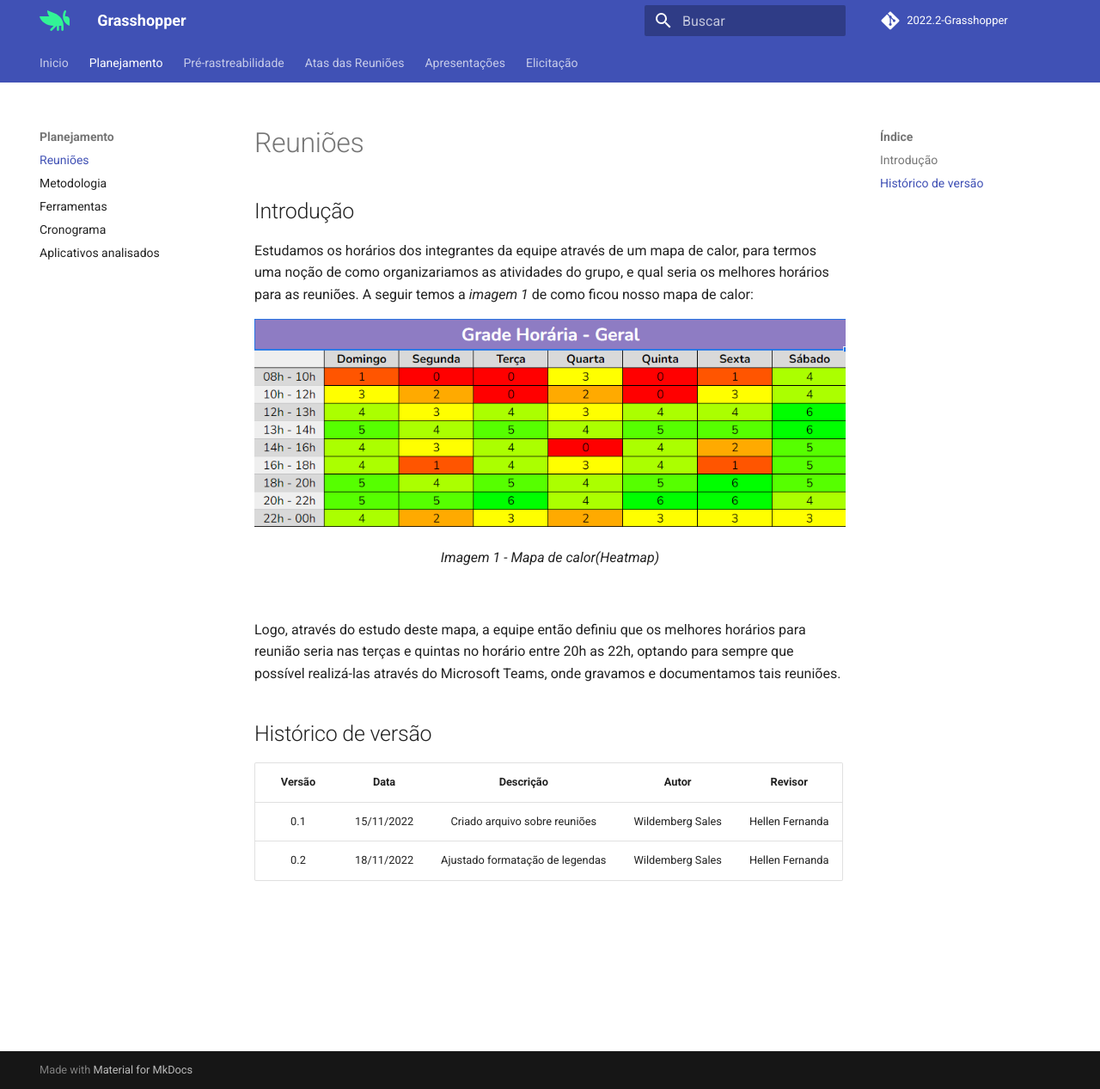
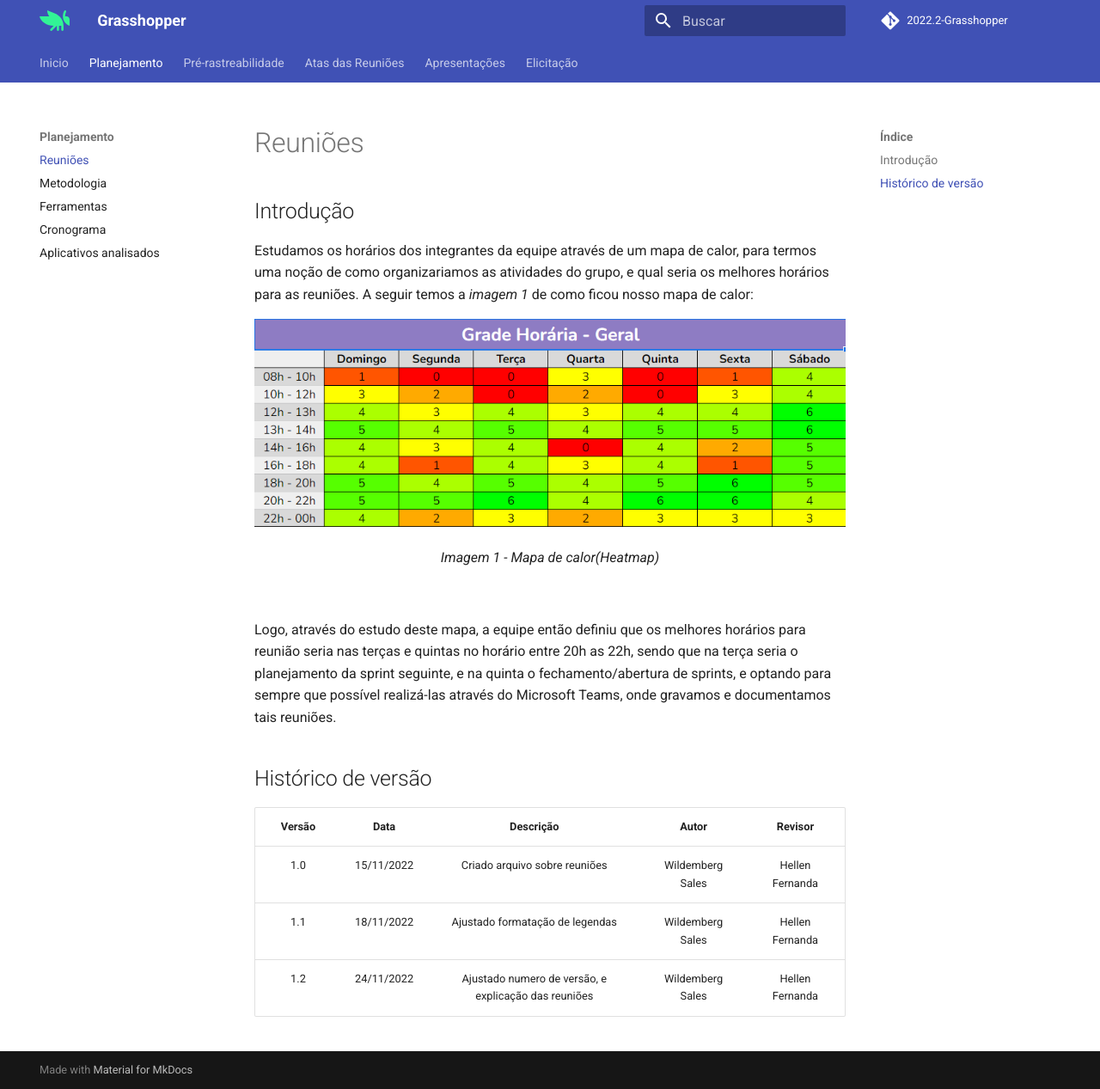
Before and after one commit to Requisitos-de-Software/2022.2-Grasshopper, an MkDocs documentation site: the page built from docs/planejamento/reunioes.md, in a window 1280 px wide and 1267 px high. Shown: the whole window at 86% size. Built offline with MkDocs 1.6.1 and Material for MkDocs 9.7.7, drawn with Linux system fonts in a browser that asks for light colours; comment, search, counter and statistics services are not loaded.

Commit message:
Ajustado numero de versão, e explicação das reuniões

```diff
--- a/docs/planejamento/reunioes.md
+++ b/docs/planejamento/reunioes.md
@@ -10,10 +10,11 @@
 
 </br>
 
-Logo, através do estudo deste mapa, a equipe então definiu que os melhores horários para reunião seria nas terças e quintas no horário entre 20h as 22h, optando para sempre que possível realizá-las através do Microsoft Teams, onde gravamos e documentamos tais reuniões.
+Logo, através do estudo deste mapa, a equipe então definiu que os melhores horários para reunião seria nas terças e quintas no horário entre 20h as 22h, sendo que na terça seria o planejamento da sprint seguinte, e na quinta o fechamento/abertura de sprints, e optando para sempre que possível realizá-las através do Microsoft Teams, onde gravamos e documentamos tais reuniões.
 
 ## Histórico de versão
 | Versão | Data | Descrição  | Autor        | Revisor |
 | :-----: | :----: | :----------: | :------------: | :--------: |
-| 0.1 | 15/11/2022 | Criado arquivo sobre reuniões | Wildemberg Sales | Hellen Fernanda |
-| 0.2 | 18/11/2022 | Ajustado formatação de legendas | Wildemberg Sales | Hellen Fernanda |
+| 1.0 | 15/11/2022 | Criado arquivo sobre reuniões | Wildemberg Sales | Hellen Fernanda |
+| 1.1 | 18/11/2022 | Ajustado formatação de legendas | Wildemberg Sales | Hellen Fernanda |
+| 1.2 | 24/11/2022 | Ajustado numero de versão, e explicação das reuniões | Wildemberg Sales | Hellen Fernanda |
```
